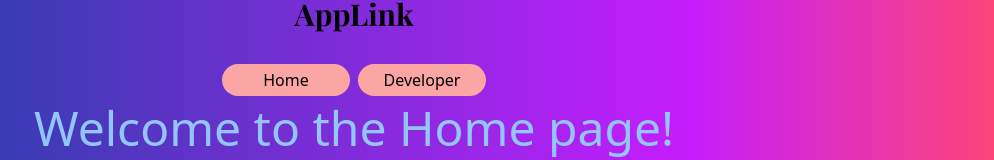
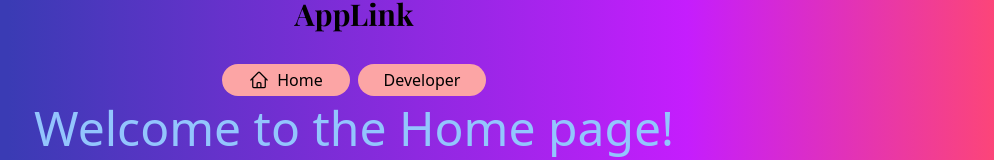
Before and after one commit to MaxBeregovyi/react-performance-review, a React (Vite) app: page / in a window 1280 px wide. Shown: the part 180-340 px from the top of the page, without its empty margins (286-1280 px from the left). Built offline with nearby package versions, Linux system fonts and the light colour scheme; a web font is replaced by a local one.

Commit message:
push Tailwind Home icon

```diff
--- a/src/components/common/AppLink.jsx
+++ b/src/components/common/AppLink.jsx
@@ -16,6 +16,22 @@ const AppLink = () => {
           }
           to={'/'}
         >
+          <span className={'pr-2'}>
+            <svg
+              xmlns='http://www.w3.org/2000/svg'
+              fill='none'
+              viewBox='0 0 24 24'
+              strokeWidth={1.5}
+              stroke='currentColor'
+              className='h-5 w-5'
+            >
+              <path
+                strokeLinecap='round'
+                strokeLinejoin='round'
+                d='m2.25 12 8.954-8.955c.44-.439 1.152-.439 1.591 0L21.75 12M4.5 9.75v10.125c0 .621.504 1.125 1.125 1.125H9.75v-4.875c0-.621.504-1.125 1.125-1.125h2.25c.621 0 1.125.504 1.125 1.125V21h4.125c.621 0 1.125-.504 1.125-1.125V9.75M8.25 21h8.25'
+              />
+            </svg>
+          </span>
           Home
         </Link>
         <Link
```
